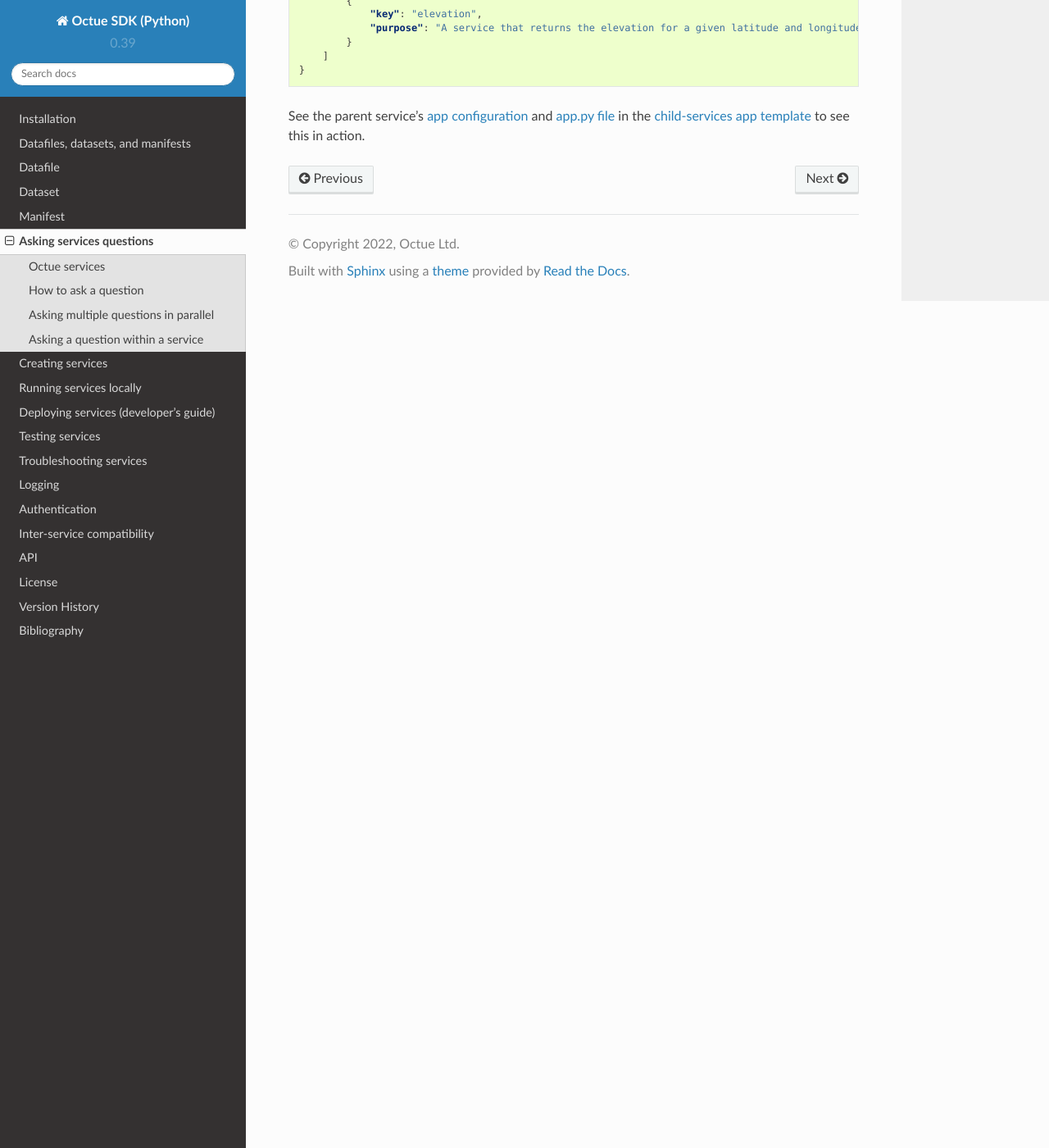
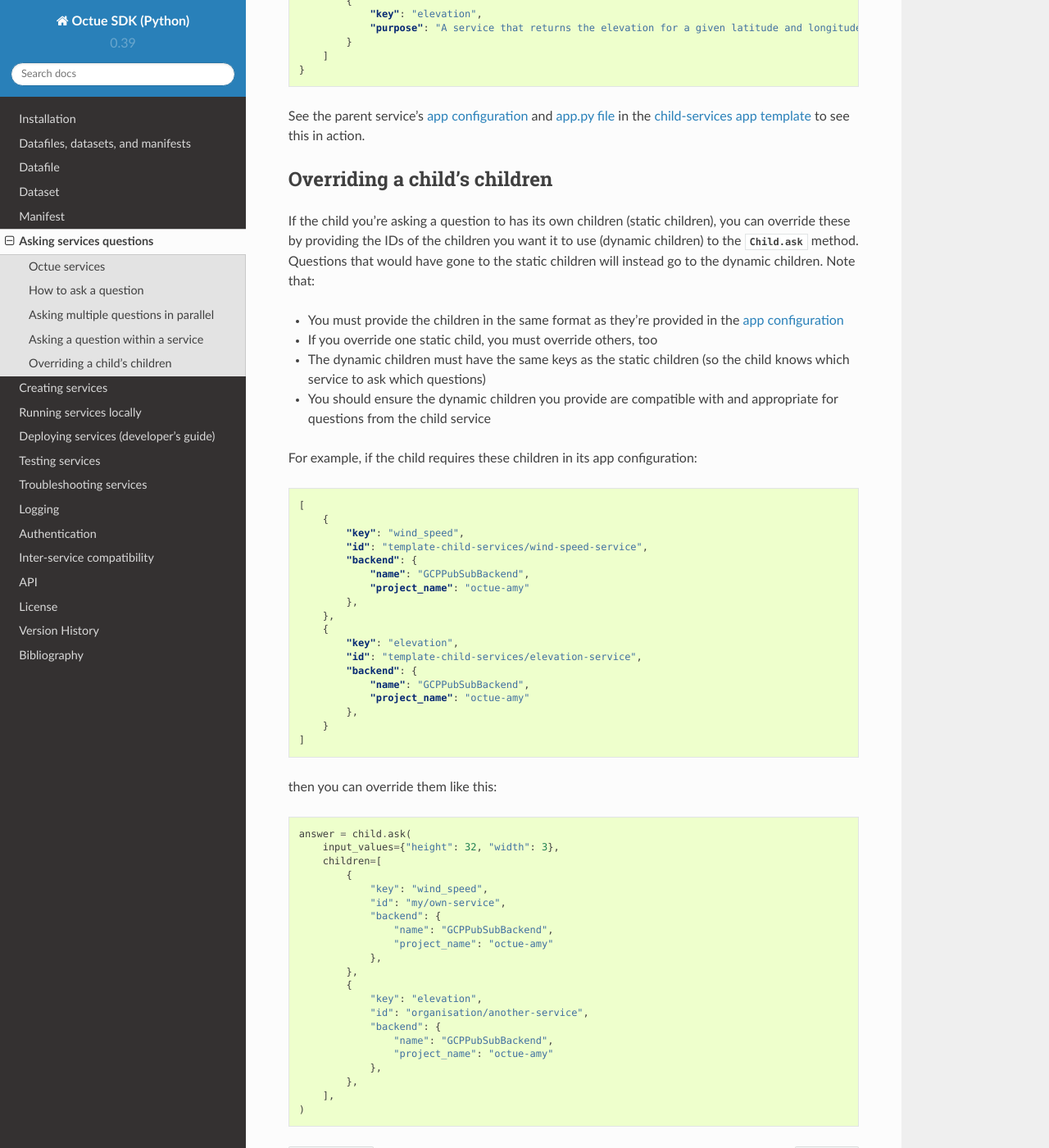
Before and after one commit to octue/octue-sdk-python, a Sphinx documentation site: the page built from docs/source/asking_questions.rst, in a window 1280 px wide and 1400 px high, scrolled down 3073 px. Shown: the whole window at 82% size. Built offline with Sphinx 7.4.7 and the Read the Docs theme 2.0.0, drawn with Linux system fonts in a browser that asks for light colours.

Commit message:
DOC: Update docs with dynamic children

```diff
--- a/docs/source/asking_questions.rst
+++ b/docs/source/asking_questions.rst
@@ -154,3 +154,65 @@ See the parent service's `app configuration <https://github.com/octue/octue-sdk-
 and `app.py file <https://github.com/octue/octue-sdk-python/blob/main/octue/templates/template-child-services/parent_service/app.py>`_
 in the  `child-services app template <https://github.com/octue/octue-sdk-python/tree/main/octue/templates/template-child-services>`_
 to see this in action.
+
+Overriding a child's children
+-----------------------------
+If the child you're asking a question to has its own children (static children), you can override these by providing the
+IDs of the children you want it to use (dynamic children) to the :mod:`Child.ask <octue.resources.child.Child.ask>`
+method. Questions that would have gone to the static children will instead go to the dynamic children. Note that:
+
+- You must provide the children in the same format as they're provided in the :ref:`app configuration <app_configuration>`
+- If you override one static child, you must override others, too
+- The dynamic children must have the same keys as the static children (so the child knows which service to ask which
+  questions)
+- You should ensure the dynamic children you provide are compatible with and appropriate for questions from the child
+  service
+
+For example, if the child requires these children in its app configuration:
+
+.. code-block:: json
+
+    [
+        {
+            "key": "wind_speed",
+            "id": "template-child-services/wind-speed-service",
+            "backend": {
+                "name": "GCPPubSubBackend",
+                "project_name": "octue-amy"
+            },
+        },
+        {
+            "key": "elevation",
+            "id": "template-child-services/elevation-service",
+            "backend": {
+                "name": "GCPPubSubBackend",
+                "project_name": "octue-amy"
+            },
+        }
+    ]
+
+then you can override them like this:
+
+.. code-block:: python
+
+    answer = child.ask(
+        input_values={"height": 32, "width": 3},
+        children=[
+            {
+                "key": "wind_speed",
+                "id": "my/own-service",
+                "backend": {
+                    "name": "GCPPubSubBackend",
+                    "project_name": "octue-amy"
+                },
+            },
+            {
+                "key": "elevation",
+                "id": "organisation/another-service",
+                "backend": {
+                    "name": "GCPPubSubBackend",
+                    "project_name": "octue-amy"
+                },
+            },
+        ],
+    )
```
